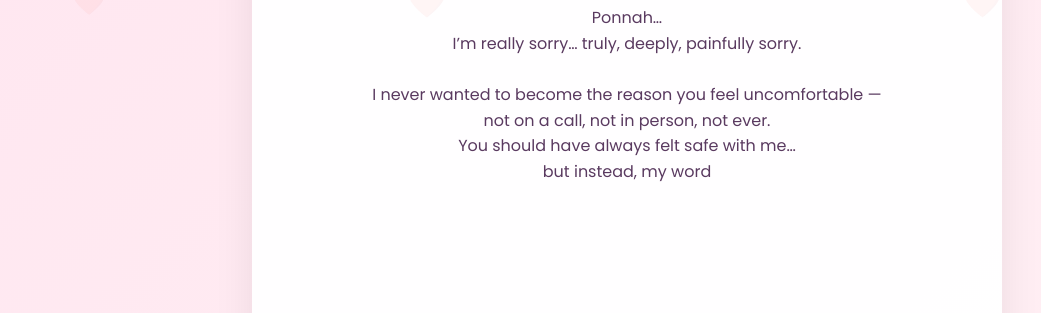
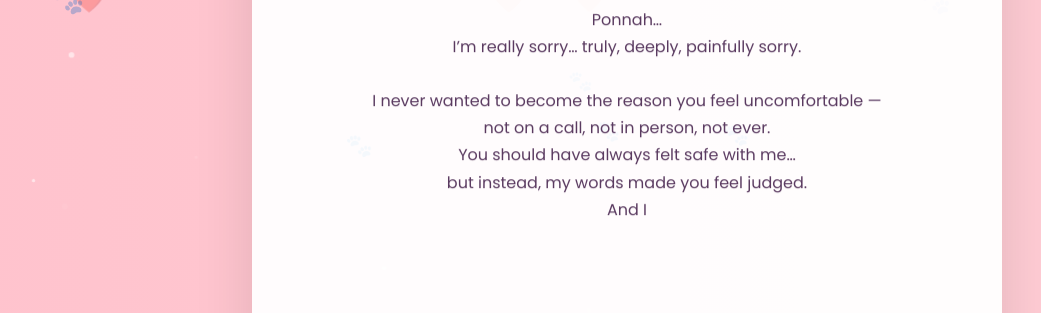
Before and after one commit to Joshi-kv/Test, a plain HTML site: page index.html in a window 1280 px wide. Shown: the part 229-542 px from the top of the page, without its empty margins (13-1054 px from the left). Drawn offline with Linux system fonts and the light colour scheme.

Commit message:
Update index.html

```diff
--- a/index.html
+++ b/index.html
@@ -14,36 +14,84 @@
     justify-content:center;
     align-items:center;
     min-height:100vh;
+    overflow:hidden;
     background: linear-gradient(135deg,#ffe6f0,#fff0f4);
-    overflow:hidden;
   }
 
-  /* Card container */
+  /* Animated gradient background */
+  body::before {
+    content:"";
+    position:absolute;
+    top:0; left:0;
+    width:100%; height:100%;
+    background: linear-gradient(270deg,#ffdde1,#ffc0cb,#ffb6c1,#ffdce3);
+    background-size: 800% 800%;
+    animation: gradientBG 20s ease infinite;
+    z-index:-2;
+  }
+
+  @keyframes gradientBG {
+    0%{background-position:0% 50%;}
+    50%{background-position:100% 50%;}
+    100%{background-position:0% 50%;}
+  }
+
+  /* Sparkle particle effect */
+  .sparkle {
+    position:absolute;
+    width:4px;
+    height:4px;
+    background:white;
+    border-radius:50%;
+    opacity:0.8;
+    animation: sparkleMove 5s linear infinite;
+  }
+
+  @keyframes sparkleMove {
+    0% {transform: translateY(0) scale(1); opacity:0.8;}
+    50% {opacity:0.3;}
+    100% {transform: translateY(-300px) scale(1.5); opacity:0;}
+  }
+
+  /* Card */
   .card {
+    position:relative;
     background: rgba(255,255,255,0.95);
-    border-radius:20px;
+    border-radius:25px;
     max-width:700px;
     width:90%;
-    padding:30px 25px;
-    box-shadow:0 15px 40px rgba(0,0,0,0.08);
+    padding:35px 25px;
+    box-shadow:0 20px 60px rgba(0,0,0,0.12);
     text-align:center;
     opacity:0;
-    animation: fadeIn 1.5s ease forwards;
+    animation: fadeIn 2s ease forwards, floatCard 6s ease-in-out infinite;
+    z-index:1;
+  }
+
+  @keyframes fadeIn {
+    from{opacity:0; transform: translateY(30px);}
+    to{opacity:1; transform: translateY(0);}
+  }
+
+  @keyframes floatCard {
+    0%,100%{transform: translateY(0);}
+    50%{transform: translateY(-8px);}
   }
 
   h1 {
     margin-top:0;
-    font-size:28px;
+    font-size:30px;
     font-weight:600;
     color:#4a2c52;
+    text-shadow:0 0 8px rgba(255,77,126,0.5);
   }
 
   .msg {
     font-size:1rem;
-    line-height:1.6;
+    line-height:1.7;
     color:#5a3a60;
     white-space:pre-line;
-    margin-top:15px;
+    margin-top:20px;
     min-height:300px;
   }
 
@@ -51,47 +99,51 @@
     font-size:3rem;
     margin-top:20px;
     color:#ff4d7e;
-    animation: heartbeat 1.8s ease-in-out infinite;
-    opacity:0.8;
-  }
-
-  @keyframes fadeIn {
-    from{opacity:0; transform: translateY(30px);}
-    to{opacity:1; transform: translateY(0);}
+    animation: heartbeat 1.8s ease-in-out infinite, glow 2s ease-in-out infinite alternate;
+    opacity:0.85;
   }
 
   @keyframes heartbeat {
     0%{transform:scale(1);}
-    30%{transform:scale(1.25);}
+    30%{transform:scale(1.3);}
     50%{transform:scale(1);}
-    70%{transform:scale(1.25);}
+    70%{transform:scale(1.3);}
     100%{transform:scale(1);}
   }
 
-  /* Floating hearts animation */
+  @keyframes glow {
+    0%{text-shadow:0 0 5px #ff4d7e;}
+    100%{text-shadow:0 0 20px #ff4d7e;}
+  }
+
   .floating-heart {
     position:absolute;
     font-size:18px;
     pointer-events:none;
-    animation:floatUp 4s ease-in forwards;
+    animation:floatUp 5s ease-in forwards;
     opacity:0;
   }
 
   @keyframes floatUp {
     0% {transform: translateY(0) scale(1); opacity:1;}
-    100% {transform: translateY(-180px) scale(1.5); opacity:0;}
+    100% {transform: translateY(-250px) scale(1.5); opacity:0;}
   }
 
-  /* Mobile responsive */
-  @media (max-width:600px){
+  /* Responsive */
+  @media(max-width:600px){
     h1{font-size:24px;}
     .msg{font-size:0.95rem;}
-    .card{padding:20px 15px;}
+    .card{padding:25px 15px;}
     .heart{font-size:2.5rem;}
   }
 </style>
 </head>
 <body>
+
+<!-- Optional background music -->
+<audio autoplay loop>
+  <source src="https://www.soundhelix.com/examples/mp3/SoundHelix-Song-1.mp3" type="audio/mpeg">
+</audio>
 
 <div class="card">
   <h1>Ponnah — I’m Sorry ❤️</h1>
@@ -151,8 +203,8 @@ async function revealMessage(){
   for(let i=0;i<paragraphs.length;i++){
     await typeParagraph(paragraphs[i]);
     messageBox.innerHTML += "\n\n";
-    createFloatingHearts(3);
-    await new Promise(r=>setTimeout(r,600));
+    createFloatingHearts(5);
+    await new Promise(r=>setTimeout(r,500));
   }
 }
 
@@ -161,32 +213,43 @@ function typeParagraph(text){
     let index=0;
     const interval = setInterval(()=>{
       messageBox.innerHTML += text[index];
+      if(Math.random()<0.02) createFloatingHearts(1);
       index++;
       if(index===text.length){
         clearInterval(interval);
         resolve();
       }
-    },20);
+    },18);
   });
 }
 
-// Floating hearts function
+// Floating hearts/paws
 function createFloatingHearts(count){
   for(let i=0;i<count;i++){
-    const heart = document.createElement('div');
-    heart.className = 'floating-heart';
-    heart.textContent = '❤️';
-    heart.style.left = (20 + Math.random()*window.innerWidth*0.8)+'px';
-    heart.style.fontSize = (14 + Math.random()*16)+'px';
+    const heart=document.createElement('div');
+    heart.className='floating-heart';
+    heart.textContent=Math.random()>0.5?'❤️':'🐾';
+    heart.style.left=(20+Math.random()*window.innerWidth*0.8)+'px';
+    heart.style.fontSize=(14+Math.random()*16)+'px';
     document.body.appendChild(heart);
-    setTimeout(()=>heart.remove(),4000);
+    setTimeout(()=>heart.remove(),5000);
   }
 }
 
-// Start on load
-window.onload = () => {
-  revealMessage();
-};
+// Sparkle particles in background
+for(let i=0;i<30;i++){
+  const sparkle=document.createElement('div');
+  sparkle.className='sparkle';
+  sparkle.style.left=Math.random()*window.innerWidth+'px';
+  sparkle.style.top=Math.random()*window.innerHeight+'px';
+  sparkle.style.width=2+Math.random()*3+'px';
+  sparkle.style.height=2+Math.random()*3+'px';
+  sparkle.style.animationDuration=(4+Math.random()*3)+'s';
+  document.body.appendChild(sparkle);
+}
+
+// Start typing
+window.onload = ()=>{revealMessage();};
 </script>
 
 </body>
```
